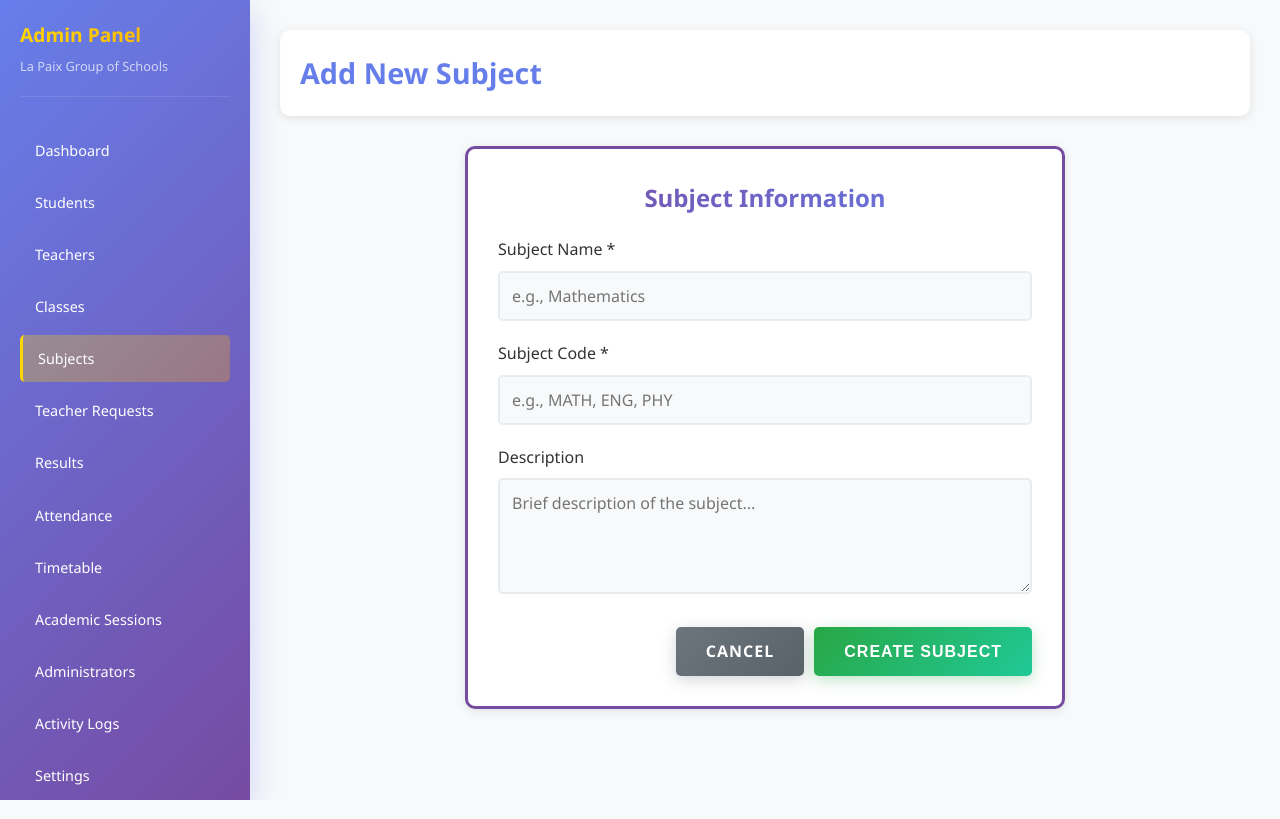
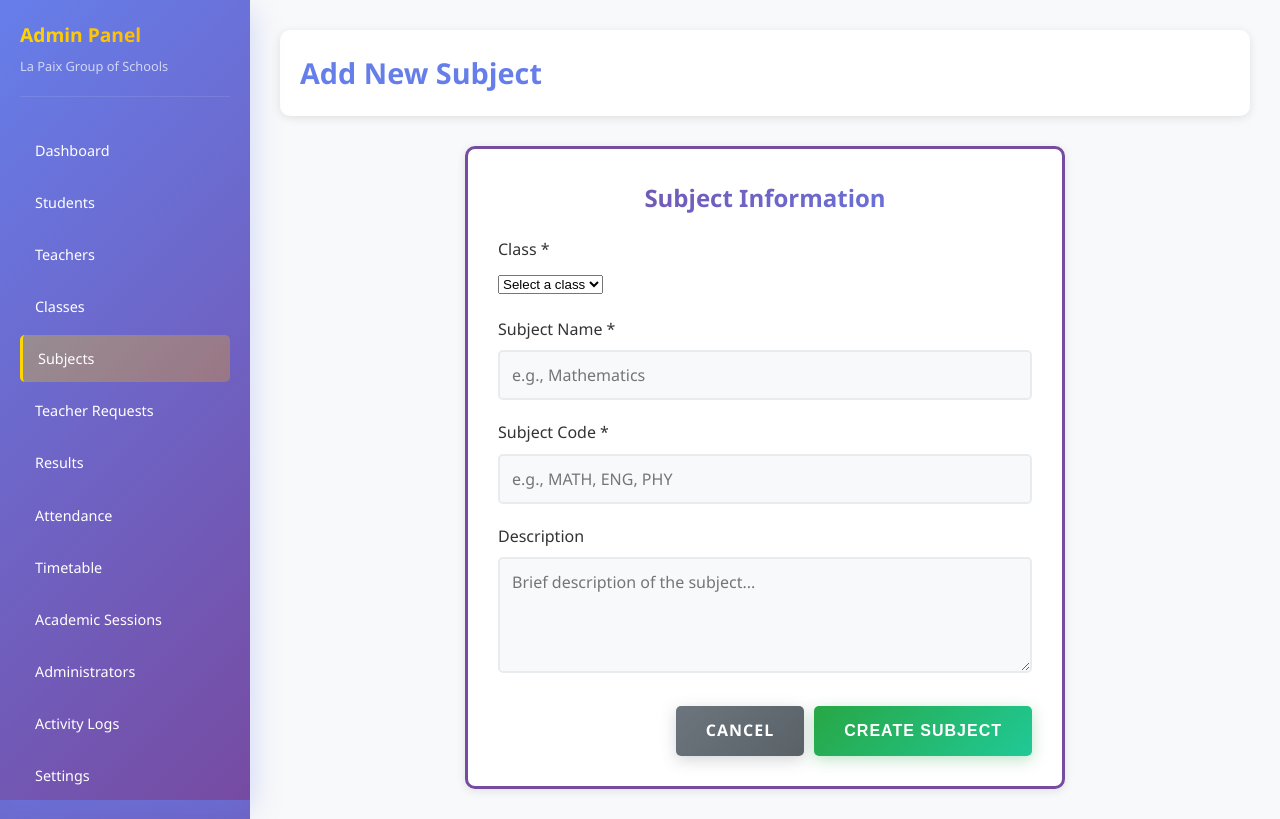
Before and after one commit to adearch374/isaac, a Flask app: page /admin/subjects/add in a window 1280 px wide. Run offline with Flask 3, Linux system fonts and the light colour scheme; a user stored in the database is signed in.

Commit message:
Fix subject class selector for deployed app

```diff
--- a/LA PAIX GROUP OF SCHOOL/app.py
+++ b/LA PAIX GROUP OF SCHOOL/app.py
@@ -777,32 +777,44 @@ def add_subject():
         flash('Access denied', 'error')
         return redirect(url_for('index'))
 
+    classes = Class.query.order_by(Class.name).all()
+
+    if request.method == 'GET' and not classes:
+        flash('No classes exist yet. Please create a class before adding a subject.', 'error')
+        return redirect(url_for('add_class'))
+
     if request.method == 'POST':
         name = request.form.get('name')
         code = request.form.get('code')
-
-        if Subject.query.filter_by(name=name).first():
-            flash('Subject name already exists', 'error')
+        class_id = request.form.get('class_id')
+
+        if not class_id:
+            flash('Please select a class for this subject.', 'error')
             return redirect(url_for('add_subject'))
 
-        if Subject.query.filter_by(code=code).first():
-            flash('Subject code already exists', 'error')
+        if Subject.query.filter_by(class_id=class_id, name=name).first():
+            flash('This subject name already exists for the selected class.', 'error')
             return redirect(url_for('add_subject'))
 
+        if Subject.query.filter_by(class_id=class_id, code=code).first():
+            flash('This subject code already exists for the selected class.', 'error')
+            return redirect(url_for('add_subject'))
+
         new_subject = Subject(
+            class_id=class_id,
             name=name,
             code=code,
             description=request.form.get('description')
         )
 
         db.session.add(new_subject)
-        log_activity(current_user.id, 'subject_create', 'Subject', new_subject.id, f'Admin created subject {new_subject.name}')
+        log_activity(current_user.id, 'subject_create', 'Subject', new_subject.id, f'Admin created subject {new_subject.name} for class {new_subject.class_assigned.name}')
         db.session.commit()
 
         flash('Subject created successfully', 'success')
         return redirect(url_for('admin_subjects'))
 
-    return render_template('admin/add_subject.html')
+    return render_template('admin/add_subject.html', classes=classes)
 
 # Student Routes
 @app.route('/student/dashboard')
--- a/LA PAIX GROUP OF SCHOOL/templates/admin/add_subject.html
+++ b/LA PAIX GROUP OF SCHOOL/templates/admin/add_subject.html
@@ -266,6 +266,16 @@
 
                 <form method="POST" action="{{ url_for('add_subject') }}">
                     <div class="form-group">
+                        <label for="class_id">Class *</label>
+                        <select id="class_id" name="class_id" required>
+                            <option value="">Select a class</option>
+                            {% for class in classes %}
+                                <option value="{{ class.id }}">{{ class.name }}</option>
+                            {% endfor %}
+                        </select>
+                    </div>
+
+                    <div class="form-group">
                         <label for="name">Subject Name *</label>
                         <input type="text" id="name" name="name" required placeholder="e.g., Mathematics">
                     </div>
```
